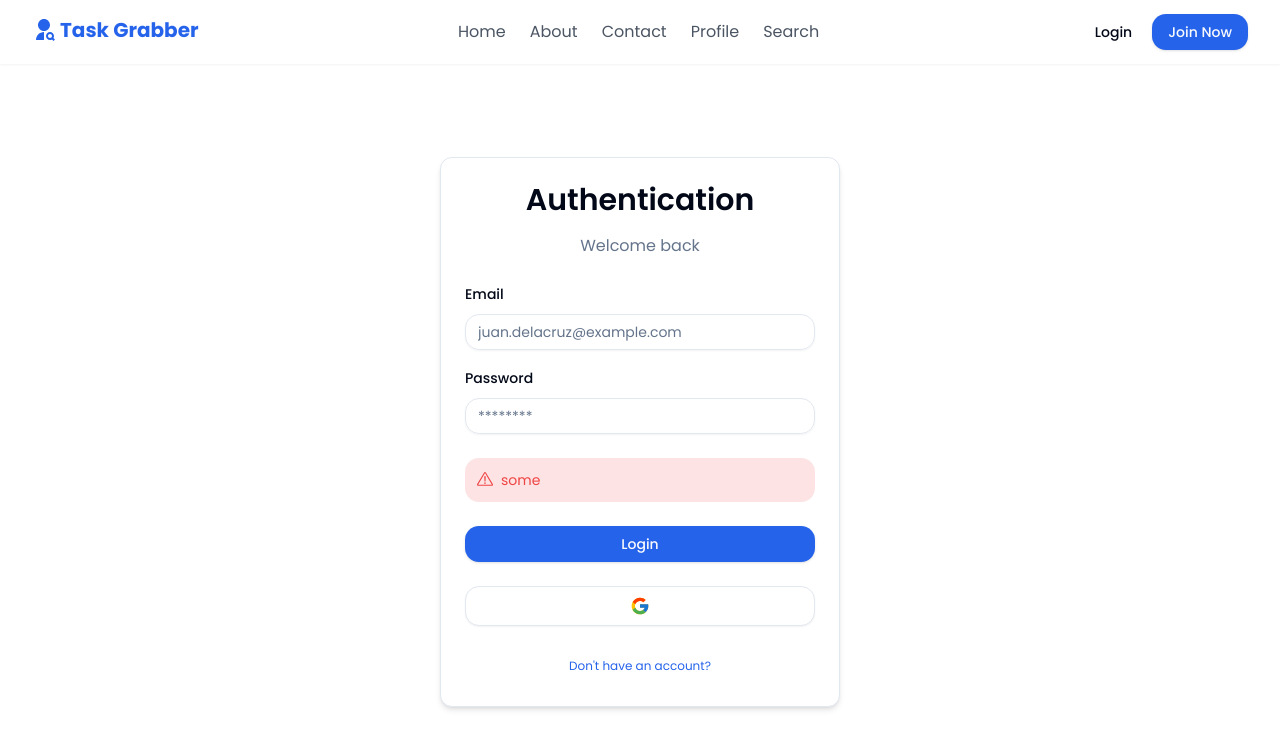
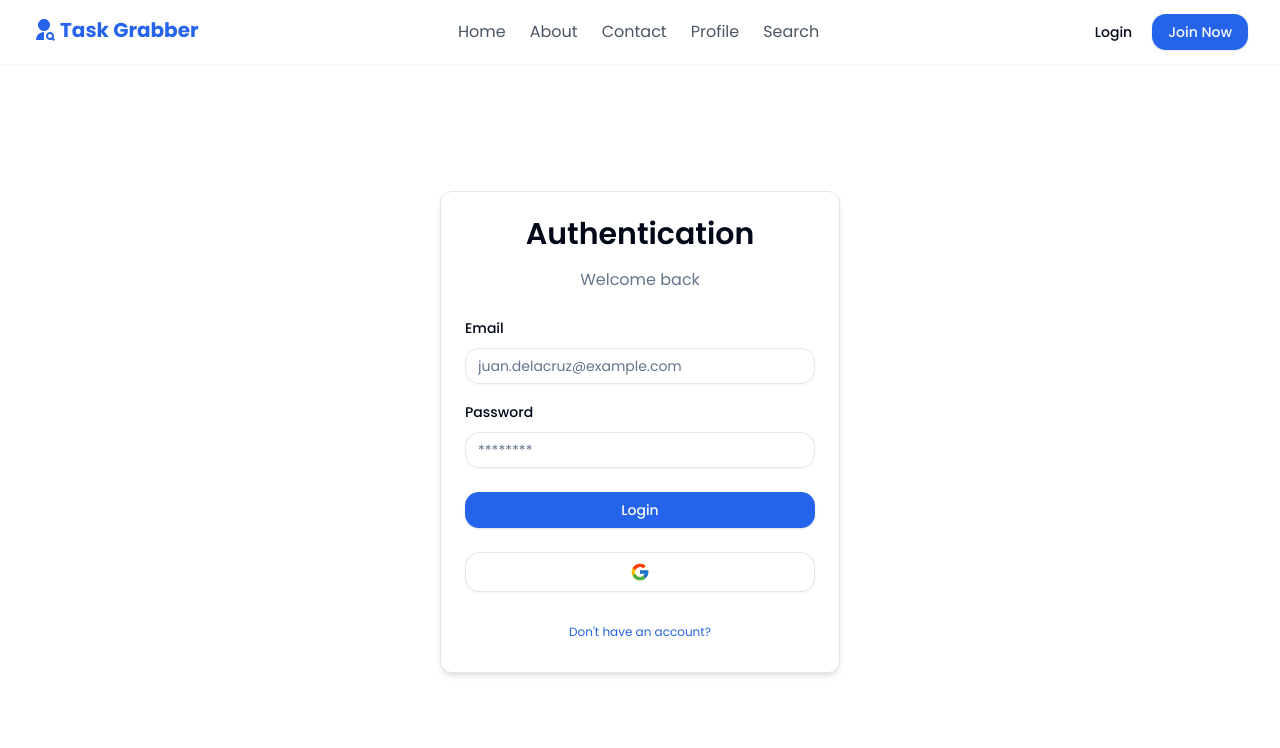
Before and after one commit to lemredd/frontend, a Next.js app: page /auth/login in a window 1280 px wide. Shown: the top 748 px of the page. Built offline with nearby package versions, Linux system fonts and the light colour scheme.

Commit message:
chore(form): add form error and success component

```diff
--- a/_components/custom/auth/login-form.tsx
+++ b/_components/custom/auth/login-form.tsx
@@ -1,6 +1,7 @@
 'use client'
 import { CardWrapper } from '@/_components/custom/auth/card-wrapper'
 import { FormError } from '@/_components/custom/form-error'
+import { FormSuccess } from '@/_components/custom/form-success'
 import { Button } from '@/_components/ui/button'
 import {
   Form,
@@ -78,7 +79,8 @@ export const LoginForm = () => {
               )}
             />
           </div>
-          <FormError message="some" />
+          <FormError message="" />
+          <FormSuccess message="" />
           <Button
             type="submit"
             className="w-full"
--- /dev/null
+++ b/_components/custom/form-success.tsx
@@ -0,0 +1,16 @@
+import { CheckCircledIcon } from '@radix-ui/react-icons'
+
+interface FormSuccessProps {
+  message?: string
+}
+
+export const FormSuccess = ({ message }: FormSuccessProps) => {
+  if (!message) return null
+
+  return (
+    <div className="bg-emerald-500/15 p-3 rounded-md flex items-center gap-x-2 text-sm text-emerald-500">
+      <CheckCircledIcon className="size-4" />
+      <p>{message}</p>
+    </div>
+  )
+}
```
